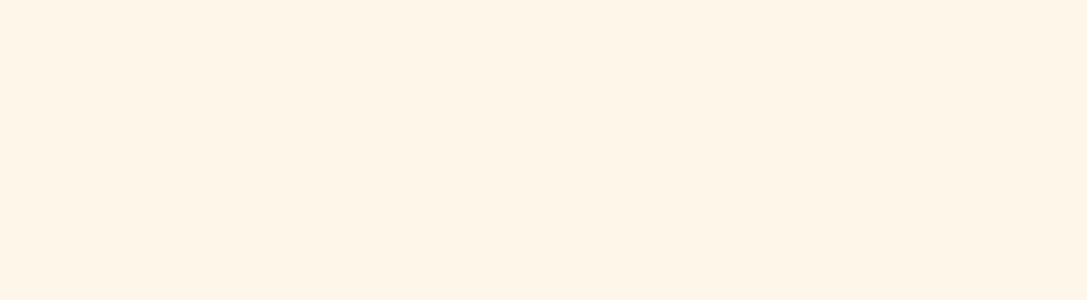
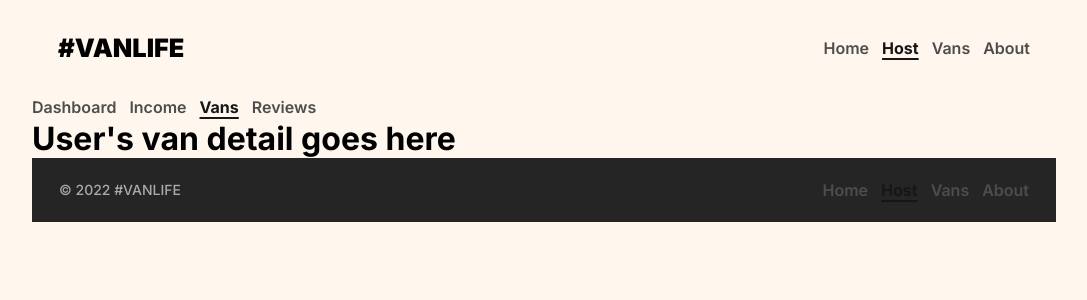
Before and after one commit to konstantine-sa/React_mini_VanLife, a React (Vite) app: page /host/vans/1 in a window 1280 px wide. Before the commit this address had no page. Shown: the top 300 px of the page, without its empty margins (96-1183 px from the left). Built offline with nearby package versions, Linux system fonts and the light colour scheme; what miragejs would draw is missing.

Commit message:
User van's details routs added

```diff
--- a/src/App.jsx
+++ b/src/App.jsx
@@ -12,6 +12,8 @@ import Dashboard from "./components/Pages/Host/Dashboard/Dashboard";
 import Income from "./components/Pages/Host/Income/Income";
 import Reviews from "./components/Pages/Host/Reviews/Reviews";
 import HostLayout from "./components/Pages/Host/HostLayout";
+import UsersVans from "./components/Pages/Host/UsersVans/UsersVans";
+import UsersVanDetails from "./components/Pages/Host/UsersVanDetails/UsersVanDetails";
 
 function App() {
   return (
@@ -25,8 +27,10 @@ function App() {
             <Route path="vans/:id" element={<VanDetails />} />
 
             <Route path="host" element={<HostLayout />}>
-              <Route path="dashboard" element={<Dashboard />} />
+              <Route index element={<Dashboard />} />
               <Route path="income" element={<Income />} />
+              <Route path="vans" element={<UsersVans />} />
+              <Route path="vans/:id" element={<UsersVanDetails />} />
               <Route path="reviews" element={<Reviews />} />
             </Route>
           </Route>
--- a/src/components/Pages/Host/HostNav/HostNav.jsx
+++ b/src/components/Pages/Host/HostNav/HostNav.jsx
@@ -6,7 +6,8 @@ export default function HostNav(props) {
     <div>
       <nav className={styles.navBar}>
         <NavLink
-          to="/host/dashboard"
+          to="/host"
+          end
           className={({ isActive }) =>
             isActive ? styles.active : styles.navItem
           }
--- /dev/null
+++ b/src/components/Pages/Host/UsersVanDetails/UsersVanDetails.jsx
@@ -0,0 +1,9 @@
+import styles from "./UsersVanDetails.module.css";
+
+export default function UsersVanDetails() {
+  return (
+    <>
+      <h1>User's van detail goes here</h1>
+    </>
+  );
+}
--- /dev/null
+++ b/src/components/Pages/Host/UsersVans/UsersVans.jsx
@@ -0,0 +1,9 @@
+import styles from "./UsersVans.module.css";
+
+export default function UsersVans() {
+  return (
+    <>
+      <h1>User&apos;s vans list goes here</h1>
+    </>
+  );
+}
```
Also changed, not shown: src/components/Pages/Host/UsersVanDetails/UsersVanDetails.module.css (added), src/components/Pages/Host/UsersVans/UsersVans.module.css (added).
